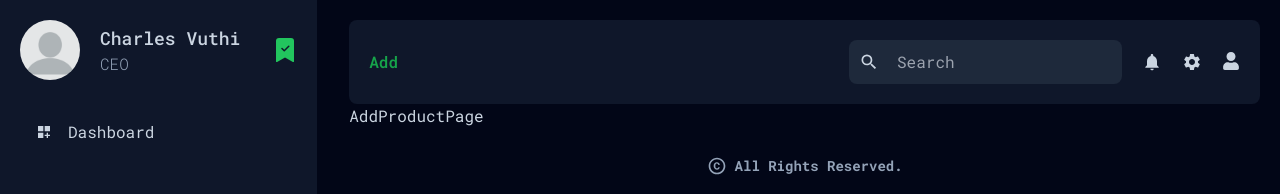
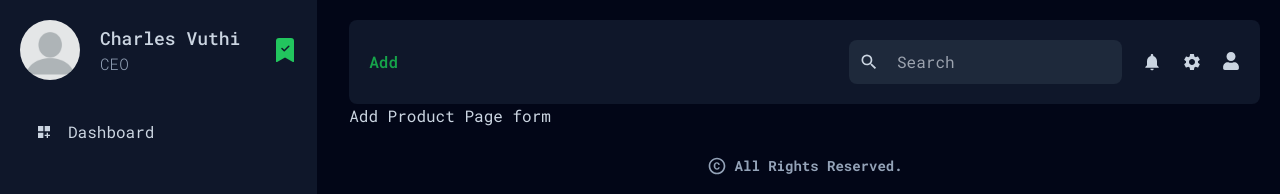
Before and after one commit to esthercate/Hardware-store-management, a Next.js app: page /dashboard/products/add in a window 1280 px wide. Shown: the top 194 px of the page. Built offline with nearby package versions, Linux system fonts and the light colour scheme.

Commit message:
Product add form

```diff
--- a/app/dashboard/products/add/page.jsx
+++ b/app/dashboard/products/add/page.jsx
@@ -1,7 +1,7 @@
 import React from 'react'
 
 const AddProductPage = () => {
-  return <div>AddProductPage</div>
+  return <div>Add Product Page form</div>
 }
 
 export default AddProductPage
```
